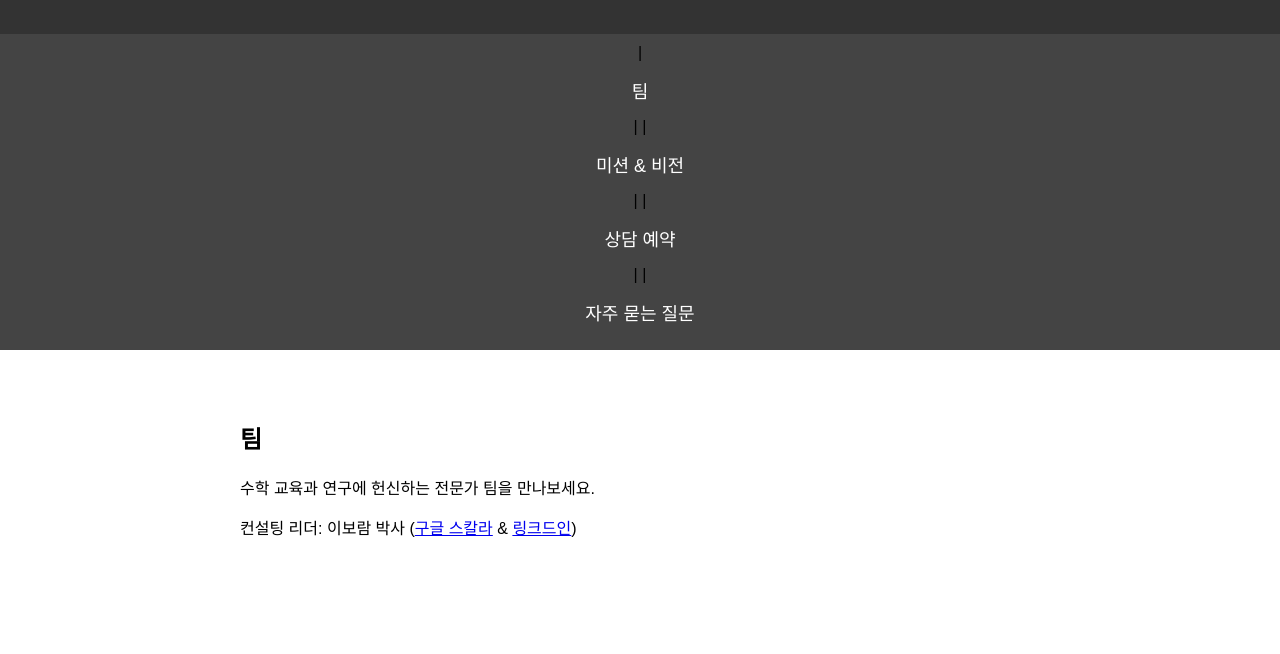
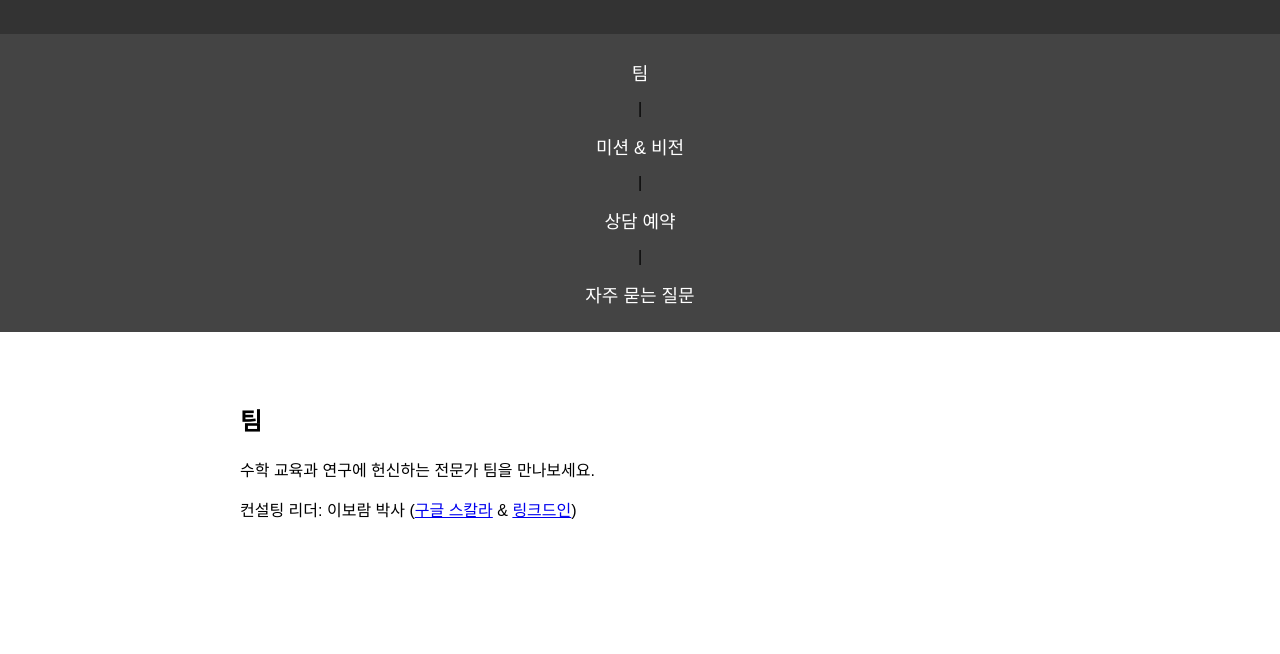
Before and after one commit to RealMathLab/realmathlab.com, a plain HTML site: page index.html in a window 1280 px wide. Both pictures are taken after a click on the button "한국어". Shown: the part 85-739 px from the top of the page. Drawn offline with Linux system fonts and the light colour scheme.

Commit message:
Update index.html

```diff
--- a/index.html
+++ b/index.html
@@ -37,14 +37,17 @@
         <button onclick="toggleLanguage('en')">English</button>
         <button onclick="toggleLanguage('ko')">한국어</button>
     </div>
-    <nav>
-        <a href="#team" class="en">Team</a> |
-        <a href="#team" class="ko">팀</a> |
-        <a href="#mission" class="en">Mission & Vision</a> |
-        <a href="#mission" class="ko">미션 & 비전</a> |
-        <a href="#consulting" class="en">Schedule a Consulting</a> |
-        <a href="#consulting" class="ko">상담 예약</a> |
-        <a href="#faq" class="en">FAQ</a> |
+     <nav>
+        <a href="#team" class="en">Team</a>
+        <a href="#team" class="ko">팀</a>
+        <span class="separator">|</span>
+        <a href="#mission" class="en">Mission & Vision</a>
+        <a href="#mission" class="ko">미션 & 비전</a>
+        <span class="separator">|</span>
+        <a href="#consulting" class="en">Schedule a Consulting</a>
+        <a href="#consulting" class="ko">상담 예약</a>
+        <span class="separator">|</span>
+        <a href="#faq" class="en">FAQ</a>
         <a href="#faq" class="ko">자주 묻는 질문</a>
     </nav>
     <section id="team">
```
